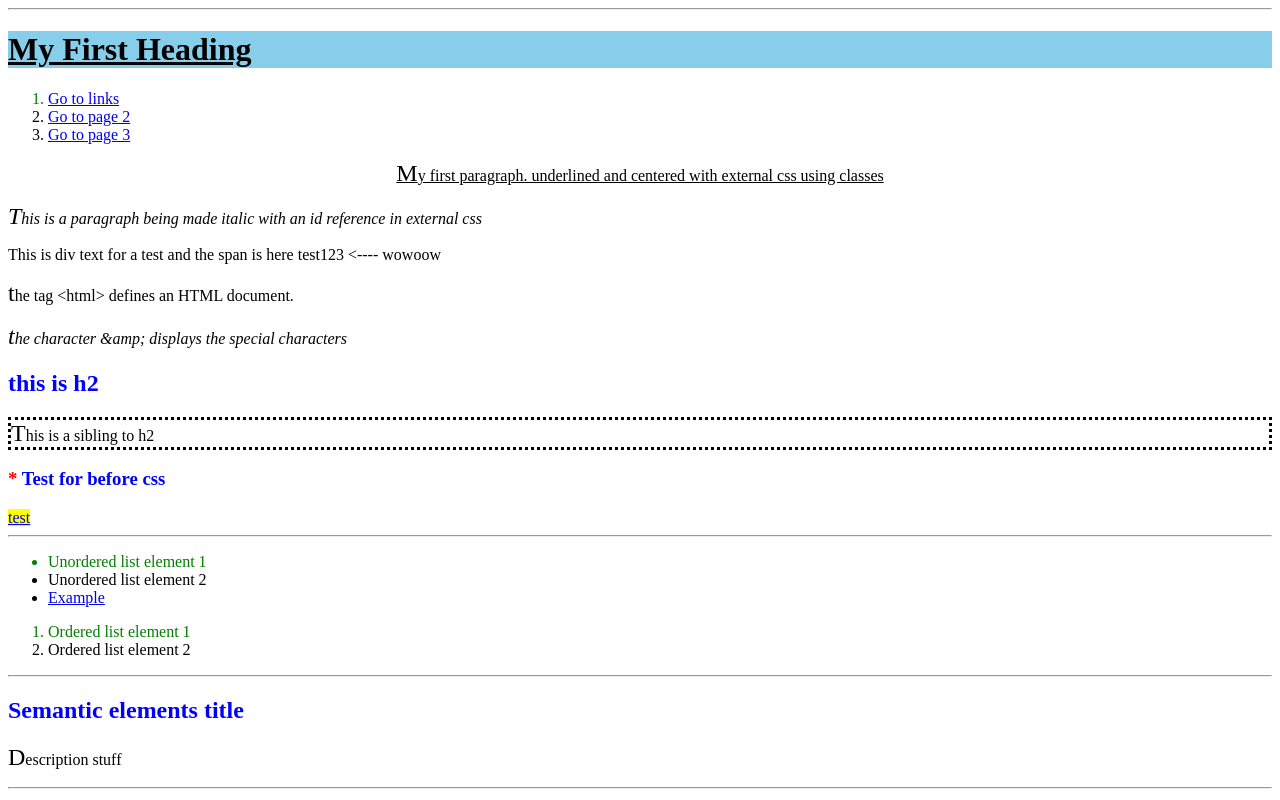
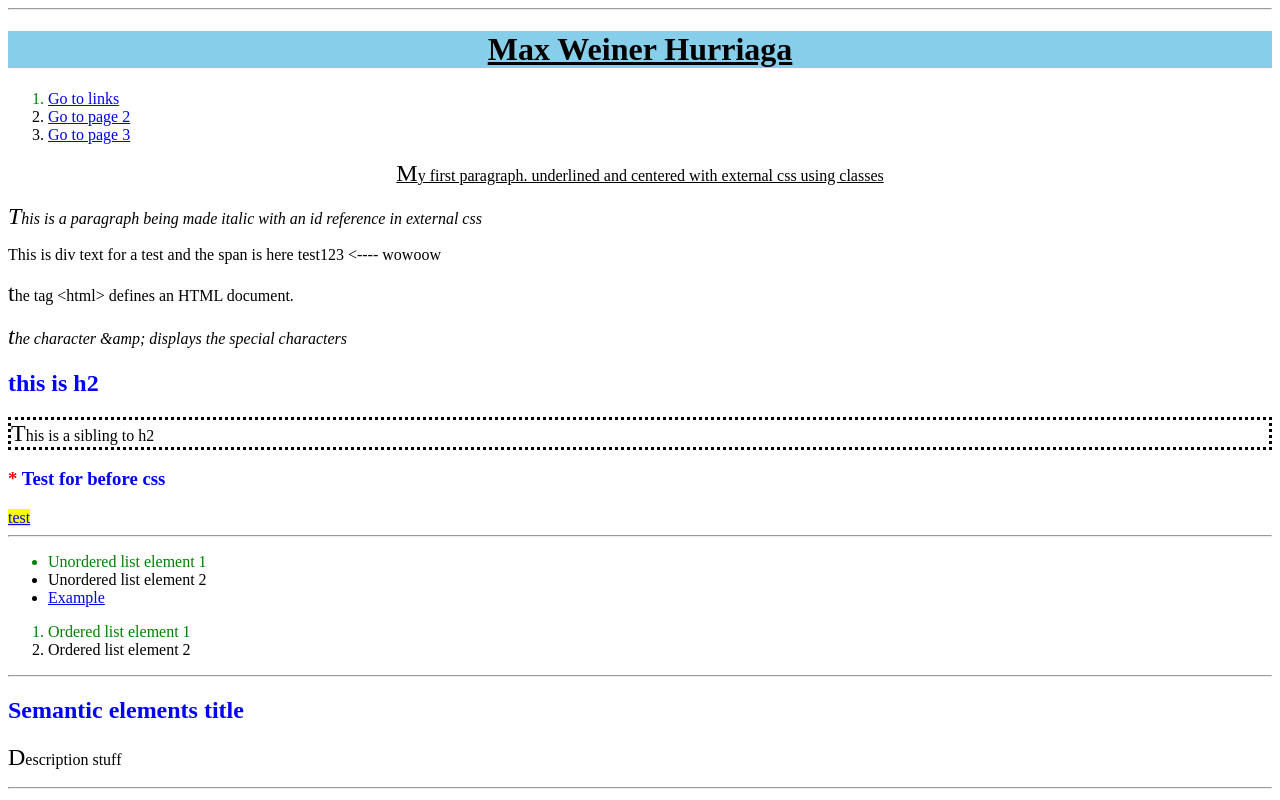
Before and after one commit to mewtwone/Website, a plain HTML site: page index.html in a window 1280 px wide. Shown: the top 800 px of the page. Drawn offline with Linux system fonts and the light colour scheme.

Commit message:
Update heading text and center alignment

```diff
--- a/index.html
+++ b/index.html
@@ -10,7 +10,7 @@
 <hr />
 <div class="EntireSite">
 	<div class="HeadingOfPage">
-		<h1 class="heading sticky underlined">My First Heading</h1>
+		<h1 class="heading sticky underlined centered">Max Weiner Hurriaga</h1>
 		<ol>
 			<li><a href="links.html">Go to links</a></li>
 			<li><a href="2.html">Go to page 2</a></li>
```
